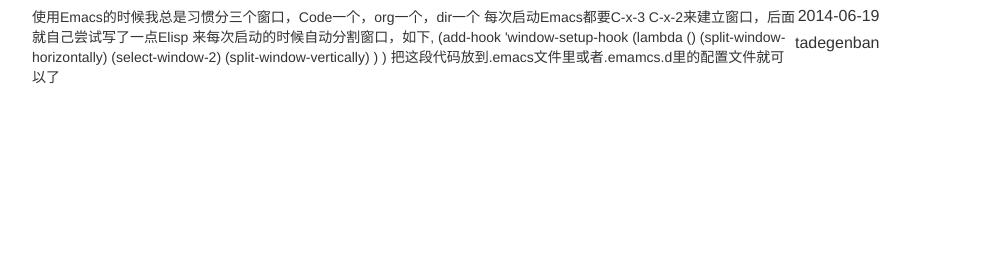
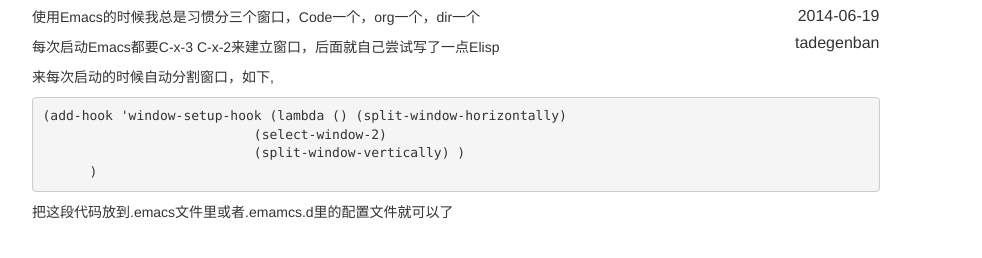
Before and after one commit to tadegenban/tadegenban.github.io, a plain HTML site: page blog/2014/06/19/emacs-auto-split-windows.html in a window 1280 px wide. Shown: the part 138-396 px from the top of the page, without its empty margins (38-1020 px from the left). Drawn offline with nearby package versions, Linux system fonts and the light colour scheme.

Commit message:
Site update

```diff
--- a/blog/2014/06/19/emacs-auto-split-windows.html
+++ b/blog/2014/06/19/emacs-auto-split-windows.html
@@ -63,14 +63,19 @@
                 </time></h2>
                 <h2>tadegenban</h2>
             </hgroup>
-            <p>使用Emacs的时候我总是习惯分三个窗口，Code一个，org一个，dir一个
-每次启动Emacs都要C-x-3 C-x-2来建立窗口，后面就自己尝试写了一点Elisp
-来每次启动的时候自动分割窗口，如下,
-    (add-hook 'window-setup-hook (lambda () (split-window-horizontally)
-                               (select-window-2)
-                               (split-window-vertically) )
-          )
-把这段代码放到.emacs文件里或者.emamcs.d里的配置文件就可以了</p>
+            <p>使用Emacs的时候我总是习惯分三个窗口，Code一个，org一个，dir一个</p>
+
+<p>每次启动Emacs都要C-x-3 C-x-2来建立窗口，后面就自己尝试写了一点Elisp</p>
+
+<p>来每次启动的时候自动分割窗口，如下,</p>
+
+<pre><code>(add-hook 'window-setup-hook (lambda () (split-window-horizontally)
+                           (select-window-2)
+                           (split-window-vertically) )
+      )
+</code></pre>
+
+<p>把这段代码放到.emacs文件里或者.emamcs.d里的配置文件就可以了</p>
 
         </main>
     </div>
```
Also changed, not shown: blog/tag/emacs/index.html (+13 -8 lines), index.html (+13 -8 lines).
